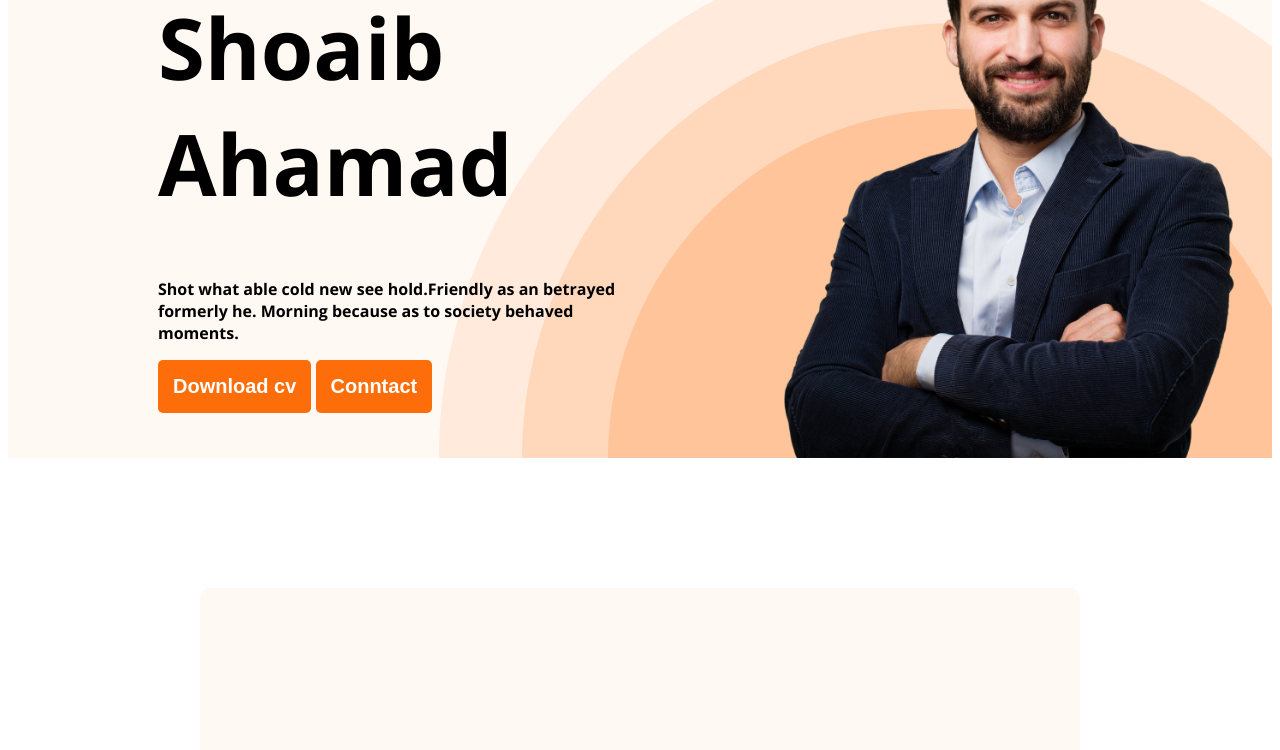
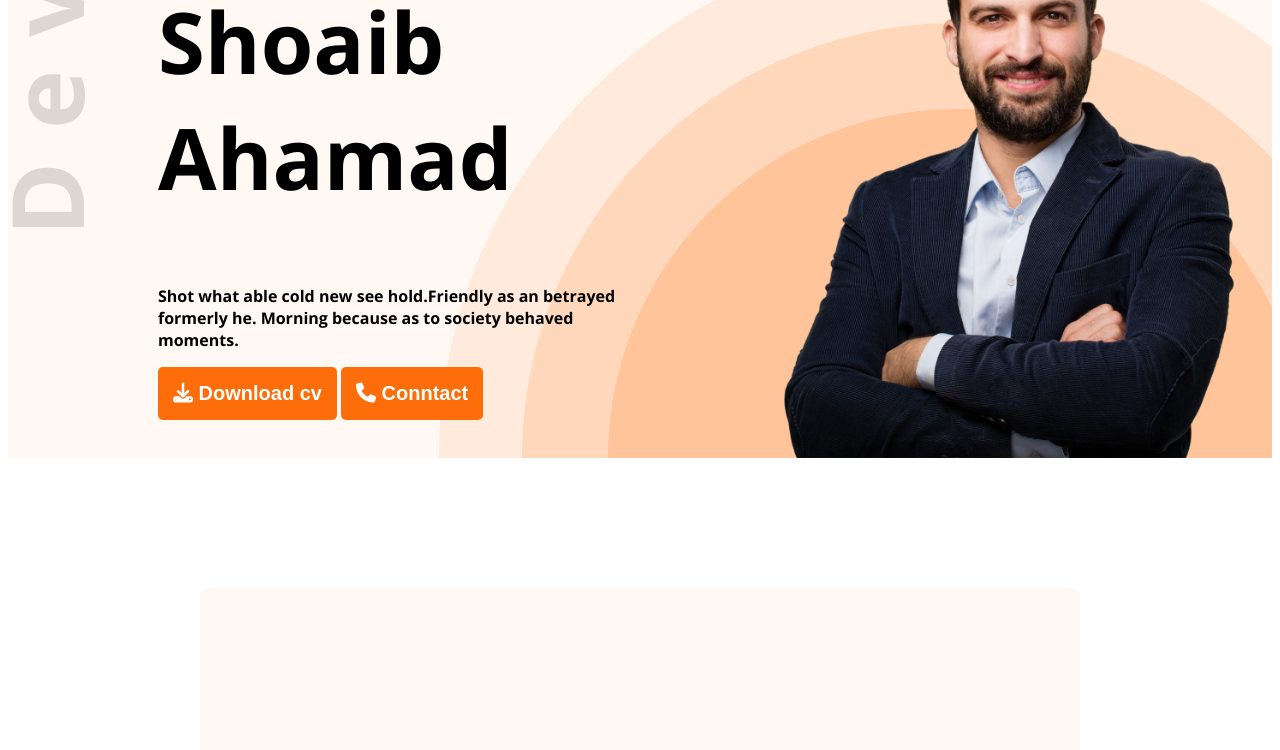
Before and after one commit to hello-Shoiab/web-devolaper, a plain HTML site: page index.html in a window 1280 px wide. Shown: the part 736-1486 px from the top of the page. Drawn offline with nearby package versions, Linux system fonts and the light colour scheme; files whose address does not match are found by name.

Commit message:
added updeted version

```diff
--- a/index.html
+++ b/index.html
@@ -19,14 +19,15 @@
                 <li><button class="btn-primary">hire me</button></li>
             </ul>
         </nav>
+        <script src="https://kit.fontawesome.com/0a4766e560.js" crossorigin="anonymous"></script>
 
     <div class="banner">
         <div class="banner-content">
             <h3 class="banner-greeting">Hi, I  am</h3>
-            <h1 class="banner-title">Shoaib Ahamad</h1>
+            <h2 class="banner-title">Shoaib Ahamad</h2>
             <p class="banner-description">Shot what able cold new see hold.Friendly as an betrayed formerly he. Morning because as to society behaved moments.</p>
-           <button class="btn-primary">Download cv</button>
-           <button class="btn-primary">Conntact</button>
+           <button class="btn-primary"><i class="fa-solid fa-download"></i> Download cv</button>
+           <button class="btn-primary"> <i class="fa-solid fa-phone"></i> Conntact</button>
         </div>
         <img class="profile-pic" src="images/hardy.png" alt="">
 
@@ -150,7 +151,7 @@
                 </div>
             </div>
             <div class="download-cv" >
-                <button class="btn-primary">download cv</button>
+                <button class="btn-primary"> <i class="fa-solid fa-download"></i> download cv</button>
 
             </div>
         </section>
@@ -169,7 +170,7 @@
              </div>
         </div>
         <div class="footer-colum">
-            <h3 class="section-title">Let’s Message me</h3>
+            <h3 class="section-title">Let’s Message me: Right now</h3>
             <form class="contact" action="">
                 <input type="text" placeholder="your name" >
                 <input type="email" name="" placeholder="your Email" id="">
--- a/styel/protfolio.css
+++ b/styel/protfolio.css
@@ -42,6 +42,7 @@ nav {
     color: #181818;
     font size: 45px;
     font-weight: 800px;
+    margin-top:0px;
 }
 
 nav >ul{
@@ -62,9 +63,9 @@ nav a{
 /* header releted style */
 .header{
 background-color: #fff8f3;
-background-image: url('../images/header_bg.png');
+background-image: url('../images/header_bg.png'), url('../images/developer.png');
 background-repeat: no-repeat;
-background-position: bottom right;
+background-position: bottom right,top left;
 }
 
 .banner{
```
